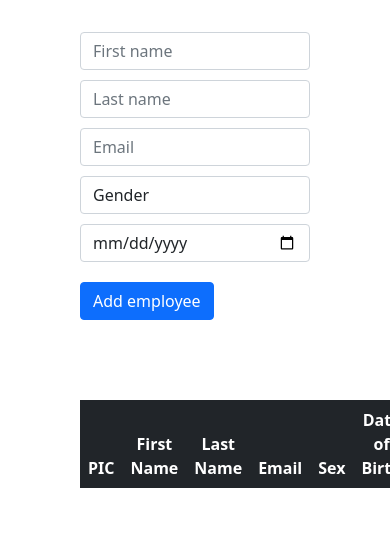
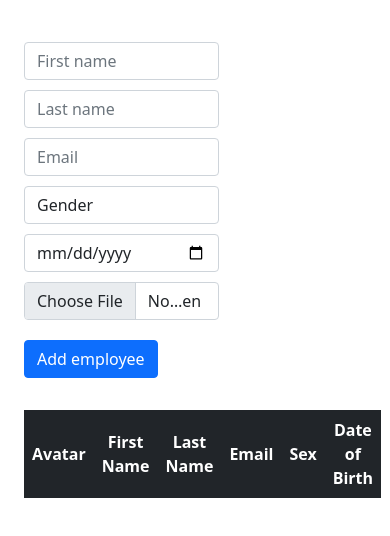
Before and after one commit to Tamas328/CMS, a plain HTML site: page index.html in a window 390 px wide. Drawn offline with nearby package versions, Linux system fonts and the light colour scheme.

Commit message:
Insert employee

```diff
--- a/index.html
+++ b/index.html
@@ -3,49 +3,55 @@
     <head>
         <meta charset="utf-8">
         <meta name="viewport" content="width=device-width, initial-scale=1">
-        <link rel="stylesheet" href="path/to/font-awesome/css/font-awesome.min.css">
         <link href="https://cdn.jsdelivr.net/npm/bootstrap@5.1.0/dist/css/bootstrap.min.css" rel="stylesheet" integrity="sha384-KyZXEAg3QhqLMpG8r+8fhAXLRk2vvoC2f3B09zVXn8CA5QIVfZOJ3BCsw2P0p/We" crossorigin="anonymous">
         <link rel="stylesheet" href="styles.css">
         <title>CMS</title>
     </head>
     <body>
-        <form class="new-employee-form">
-            <div class="col-md-3 top10">
-                <input type="text" id="first-name" class="form-control" placeholder="First name" required>
+        <div class="main">
+            <div class="new-employee-form">
+                <form onsubmit="event.preventDefault();" name="employee" id="employee">
+                    <div class="col-lg-10 top10">
+                        <input type="text" id="first-name" name="firstName" class="form-control" placeholder="First name" >
                     </div>
 
-            <div class="col-md-3 top10">
-                <input type="text" id="last-name" class="form-control" placeholder="Last name" required>
+                    <div class="col-lg-10 top10">
+                        <input type="text" id="last-name" name="lastName" class="form-control" placeholder="Last name" >
                     </div>
 
-            <div class="col-md-3 top10">
-                <input type="email" class="form-control" id="email" placeholder="Email" required>
+                    <div class="col-lg-10 top10">
+                        <input type="email" class="form-control" id="email" name="email" placeholder="Email" >
                     </div>
 
-            <div class="form-group col-md-3 top10">
-                <select id="inputState" class="form-control" required>
+                    <div class="form-group col-lg-10 top10">
+                        <select id="gender" name="gender" class="form-control" >
                             <option selected>Gender</option>
-                    <option>Female</option>
-                    <option>Male</option>
-                    <option>Other</option>
-                    <option>Prefer not to say</option>
+                            <option value="Female">Female</option>
+                            <option value="Male">Male</option>
+                            <option value="Other">Other</option>
+                            <option value="Unknown">Prefer not to say</option>
                         </select>
                     </div>
 
-            <div class="col-md-3 top10">
-                <input type="date" class="form-control" id="birthday" name="birthday" required>
+                    <div class="col-lg-10 top10">
+                        <input type="date" class="form-control" id="birthday" name="birthday" >
                     </div>
 
-            <button type="submit" class="btn btn-primary" style="margin-top: 20px;">
+                    <div class="col-lg-10 top10">
+                        <input type="file" class="form-control" id="avatar" name="avatar"/>
+                    </div>
+
+                    <button class="btn btn-primary" style="margin-top: 20px;" onclick="addEmployee()">
                         Add employee
                     </button>
                 </form>
+            </div>
 
             <div class="main-table">
                 <table class="table table-dark">
                     <thead>
                         <tr class="centered">
-                        <th scope="col">PIC</th>
+                            <th scope="col">Avatar</th>
                             <th scope="col">First Name</th>
                             <th scope="col">Last Name</th>
                             <th scope="col">Email</th>
@@ -54,9 +60,9 @@
                         </tr>
                     </thead>
                     <tbody id="table-list" class="centered table-light">
-
                     </tbody>
                 </table>
+            </div>
         </div>
 
         <script src="https://cdn.jsdelivr.net/npm/bootstrap@5.1.0/dist/js/bootstrap.min.js" integrity="sha384-cn7l7gDp0eyniUwwAZgrzD06kc/tftFf19TOAs2zVinnD/C7E91j9yyk5//jjpt/" crossorigin="anonymous"></script>        <script src="index.js"></script>
--- a/index.js
+++ b/index.js
@@ -1,3 +1,11 @@
 function addEmployee() {
-    document.getElementById("table-list").innerHTML += "<tr><th scope='row'>IMG</td><td>John</td><td>Doe</td><td>johnd@doe.com</td><td>M</td><td>28 April 2000</td></tr>";
+    let firstName = document.querySelector('#first-name').value;
+    let lastName = document.querySelector('#last-name').value;
+    let email = document.querySelector('#email').value;
+    let gender = document.querySelector('#gender').value;
+    let dob = document.querySelector('#birthday').value;
+    let img = document.querySelector('#avatar');
+    img = img.files.item(0).name;
+
+    document.getElementById("table-list").innerHTML += "<tr><td><img src='images/" + img + "' height='50'></td><td>" + firstName + "</td><td>" + lastName + "</td><td>" + email + "</td><td>" + gender + "</td><td>" + dob + "</td></tr>";
 }
--- a/styles.css
+++ b/styles.css
@@ -4,19 +4,55 @@ html, body {
     padding: 0;
 }
 
-.main-table {
-    display: flex;
-    margin: 5rem 5rem;
-}
-
 .centered {
     text-align: center;
 }
 
-.new-employee-form {
-    margin: 2rem 5rem;
+tr {
+    vertical-align: middle;
 }
 
 .top10 {
     margin-top: 10px;
 }
+
+.main {
+    display: flex;
+    flex-direction: row;
+    justify-content: space-between;
+}
+
+.new-employee-form {
+    display: flex;
+    flex-direction: column;
+    margin-top: 2rem;
+    margin-left: 5rem;
+    width: 50%;
+}
+
+.main-table {
+    display: flex;
+    flex-direction: column;
+    margin-top: 2rem;
+    margin-right: 5rem;
+    margin-left: 1rem;
+    width: 100%;
+}
+
+@media only screen and (max-width: 1000px) {
+    .main {
+        flex-wrap: wrap;
+    }
+
+    .new-employee-form {
+        justify-content: center;
+        margin-left: 1.5rem;
+        margin-right: 1.5rem;
+    }
+
+    .main-table {
+        justify-content: center;
+        margin-left: 1.5rem;
+        margin-right: 1.5rem;
+    }
+}
```
Also changed, not shown: images/147144.png (added). Lines whose indentation alone changed are shown as unchanged.
